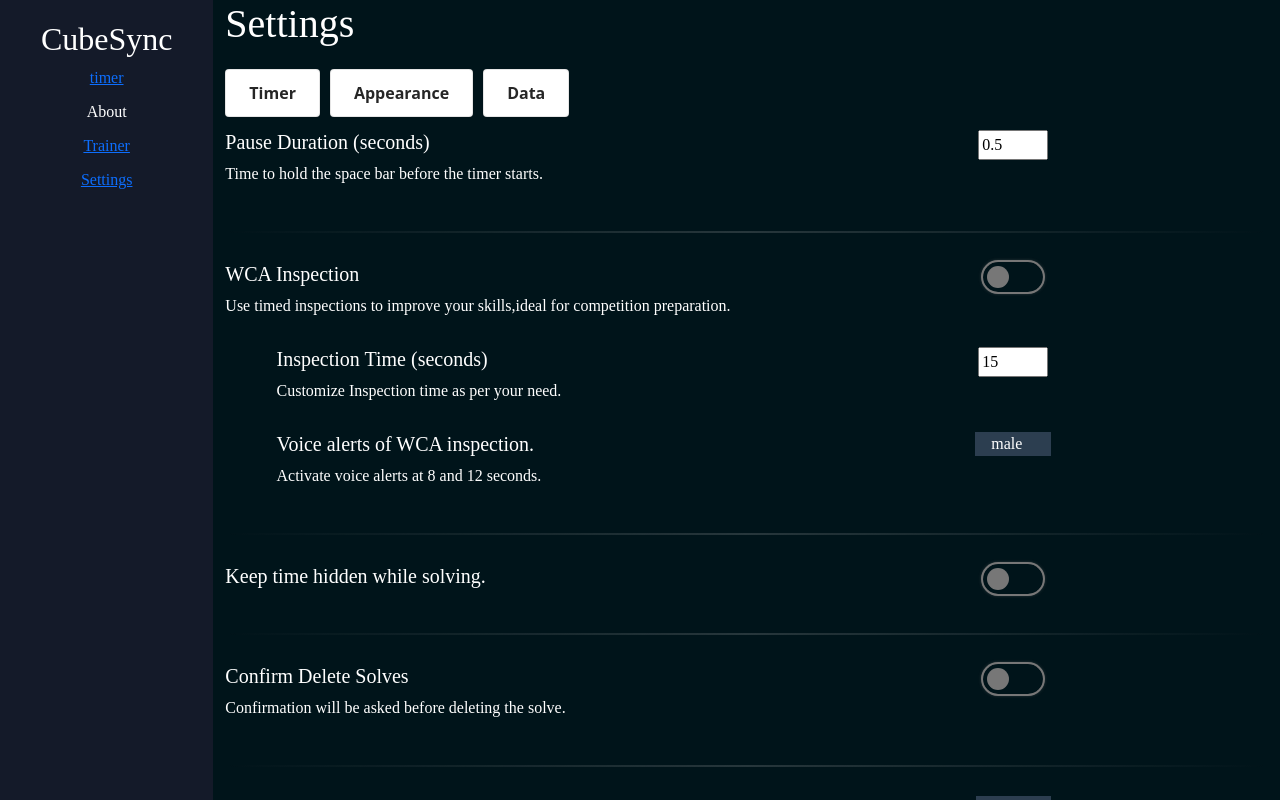
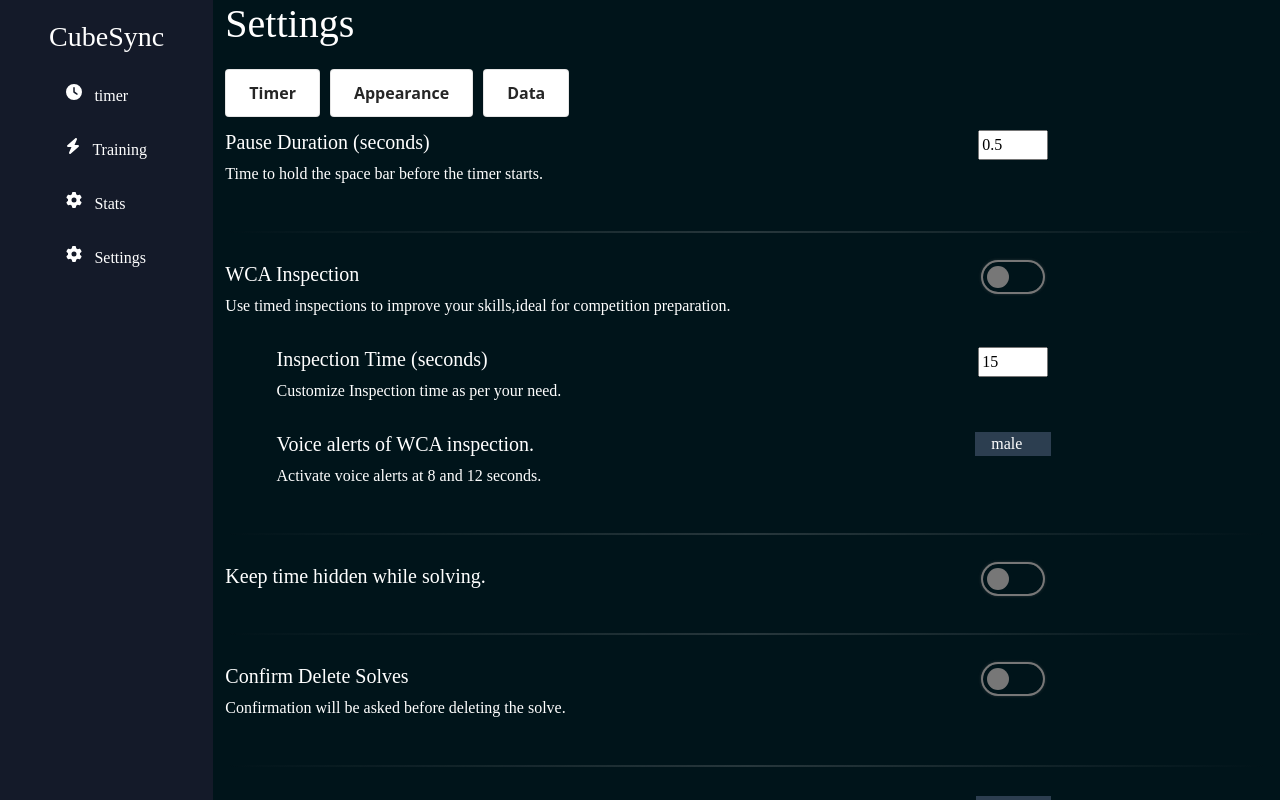
Before and after one commit to Abhiraj721/CubeSync, a React (Create React App) app: page /settings in a window 1280 px wide. Built offline with nearby package versions, Linux system fonts and the light colour scheme; a web font is replaced by a local one.

Commit message:
ConsistencyCalender setup done

```diff
--- a/package.json
+++ b/package.json
@@ -9,11 +9,13 @@
     "@fortawesome/react-fontawesome": "^0.2.0",
     "animate.css": "^4.1.1",
     "bootstrap": "^3.4.1",
+    "cal-heatmap": "^4.2.4",
     "copy-text-to-clipboard": "^3.2.0",
     "cubing": "^0.47.0",
     "mobile-device-detect": "^0.4.3",
     "react": "^18.2.0",
     "react-bootstrap": "^2.10.0",
+    "react-calendar-heatmap": "^1.9.0",
     "react-dom": "^18.2.0",
     "react-fontawesome": "^1.7.1",
     "react-giphy-searchbox": "^2.0.0-beta.1",
--- a/src/App.jsx
+++ b/src/App.jsx
@@ -17,6 +17,7 @@
 import { useLocation } from "react-router-dom";
 import Trainer from "./components/Trainer/Trainer";
 import { puzzles, methodOptions} from "./components/Trainer/utility/AlgoInfo";
+import Stats from "./components/Stats/Stats";
 function App() {
   const [isRunning, setIsRunning] = useState(false);
   const [currScramble, setCurrScramble] = useState("");
@@ -273,6 +274,11 @@
           path="/settings"
           element={<Settings settings={settings} setSettings={setSettings} />}
         />
+           <Route
+          path="/stats"
+          element={<Stats/>}
+        />
+
         {/* <Route path="/trainer/3x3x3/OLL" element={<Trainer/>} /> */}
         {
           puzzles.map((puzzle)=>{
--- a/src/components/Navbar/Navbar.css
+++ b/src/components/Navbar/Navbar.css
@@ -11,6 +11,7 @@
   width: inherit;
   color: white;
   padding: 20px;
+
   ;
 
 }
@@ -20,18 +21,30 @@
 
   }
 }
-
+.navTitle{
+  margin-bottom: 30px;
+}
 .NavbarHeader ul {
   list-style-type: none; /* Remove list bullets */
   padding: 0;
   margin: 0;
+  text-align: left;
 }
 
 .NavbarHeader li {
-  margin-bottom: 10px;
+  margin-bottom: 30px;
+width: 100%;
   cursor: pointer;
 }
 
 nav li:hover {
   text-decoration: underline;
 }
+ .NavbarHeader .navItem {
+gap: 12px;
+
+  text-decoration:none;
+  color: white;
+  display: flex;
+
+}
--- a/src/components/Navbar/Navbar.jsx
+++ b/src/components/Navbar/Navbar.jsx
@@ -1,20 +1,29 @@
-import React from 'react'
-import "./Navbar.css"
-import { Link } from 'react-router-dom'
+import React from "react";
+import "./Navbar.css";
+import { Link } from "react-router-dom";
+import { faClock,faGear,faBolt } from "@fortawesome/free-solid-svg-icons";
+import { FontAwesomeIcon } from "@fortawesome/react-fontawesome";
 export default function Navbar() {
   return (
-
     <div className="vertical-navbar boardContainer">
-    <h2>CubeSync</h2>
-    <nav className='NavbarHeader'>
-      <ul>
-      <Link to={"/"}><li>timer</li></Link>
-        <li>About</li>
-        <Link to={"/trainer/3x3x3/OLL"}> <li>Trainer</li></Link>
-        <Link to={"/settings"}> <li>Settings</li></Link>
-      </ul>
-    </nav>
-  </div>
-
-  )
+      <h3 className="navTitle">CubeSync</h3>
+      <nav className="NavbarHeader">
+        <ul>
+          <Link className="navItem" to={"/"}>
+          <FontAwesomeIcon icon={faClock} />
+            <li>timer</li>
+          </Link>
+          <Link className="navItem" to={"/trainer/3x3x3/OLL"}>
+          <FontAwesomeIcon icon={faBolt} />  <li>Training</li>
+          </Link>
+          <Link className="navItem" to={"/stats"}>
+          <FontAwesomeIcon icon={faGear} />  <li>Stats</li>
+          </Link>
+          <Link className="navItem" to={"/settings"}>
+          <FontAwesomeIcon icon={faGear} />  <li>Settings</li>
+          </Link>
+        </ul>
+      </nav>
+    </div>
+  );
 }
--- /dev/null
+++ b/src/components/Stats/Stats.css
@@ -0,0 +1,16 @@
+.statsPanel{
+    display: flex;
+    flex-direction: column;
+    width: 100%;
+    align-items:flex-start;
+
+}
+.test{
+
+
+
+}
+.consistencyCalen{
+width: 300px;
+
+}
--- /dev/null
+++ b/src/components/Stats/Stats.jsx
@@ -0,0 +1,30 @@
+import React from "react";
+import "./Stats.css";
+import { useState } from "react";
+import CalendarHeatmap from 'react-calendar-heatmap';
+import 'react-calendar-heatmap/dist/styles.css';
+
+// Optionally import the CSS
+export default function Stats() {
+
+  return (
+    <div className="col col-lg-10 col-md-11 col-12">
+      <div className="statsPanel">
+        <h1>Stats</h1>
+      </div>
+      <div className="test">
+        <div className="consistencyCalen">
+      <CalendarHeatmap
+  startDate={new Date('2024-01-01')}
+  endDate={new Date('2024-12-13')}
+  values={[
+    { date: '2024-01-01', count: 12 },
+    { date: '2024-01-30', count: 38 },
+    // ...and so on
+  ]}
+/>
+</div>
+</div>
+    </div>
+  );
+}
--- a/src/components/Trainer/utility/AlgoInfo.js
+++ b/src/components/Trainer/utility/AlgoInfo.js
@@ -391,21 +391,21 @@
         visualization:"experimental-2D-LL"
     },
   },
-  "skewb":{   // add any more puzzle here
-    3334:{
-      algos: oll,
-      experimentalStickering:"OLL",
-      visualization:"experimental-2D-LL"
-    }
-  }
+  // "skewb":{   // add any more puzzle here
+  //   3334:{
+  //     algos: oll,
+  //     experimentalStickering:"OLL",
+  //     visualization:"experimental-2D-LL"
+  //   }
+  // }
 
 };
 
-const puzzles = ["3x3x3", "skewb"];
+const puzzles = ["3x3x3"];
 
 const methodOptions = {
   "3x3x3": ["OLL", "PLL"],
-  "skewb": ["3334"],
+
 };
 
 export { algsInfo, puzzles, methodOptions };
```
Also changed, not shown: src/components/Stats/utility/HeatMapInfo.js (added), 1 other file (tests, documents, lock files or other folders).
